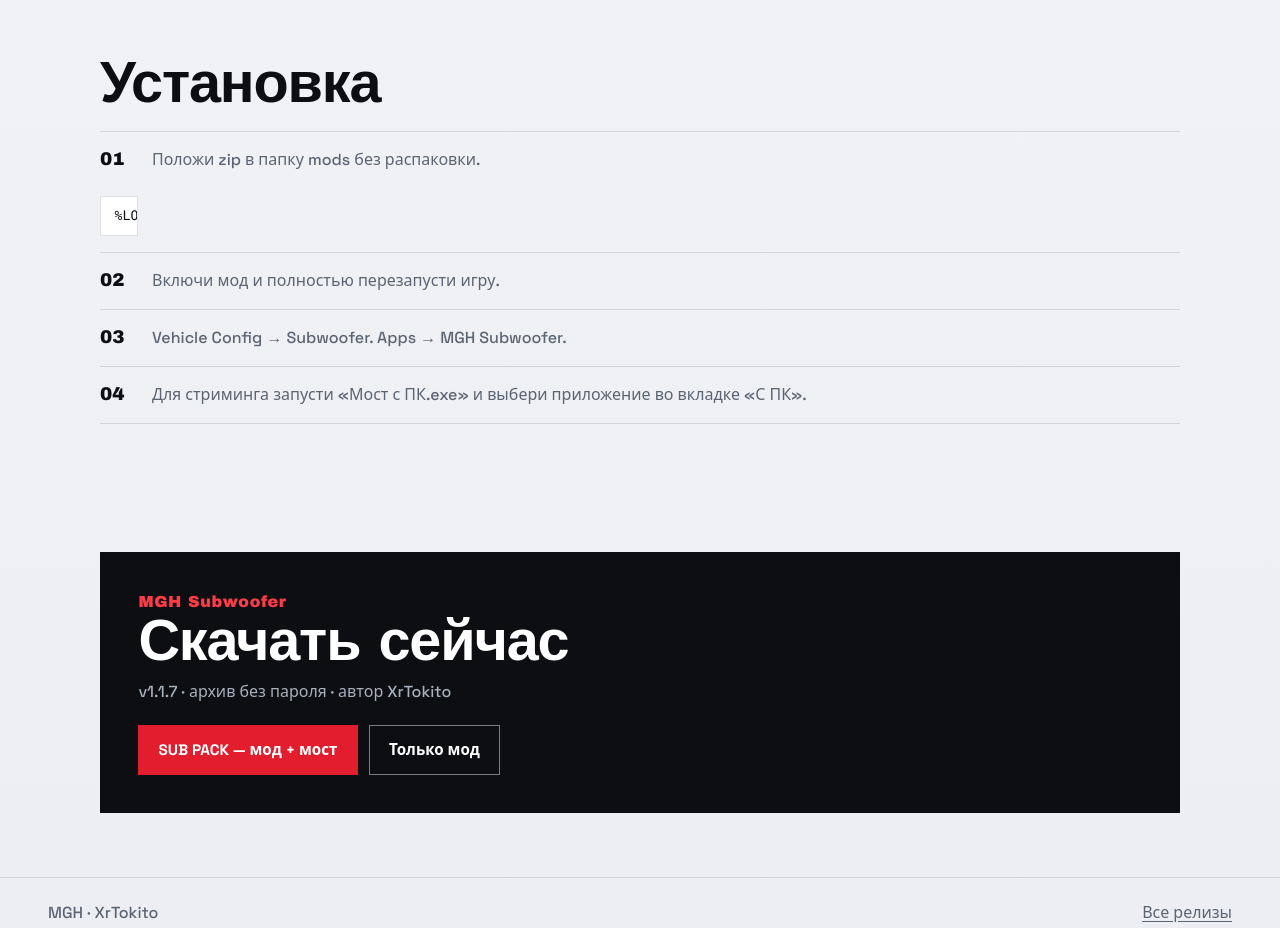
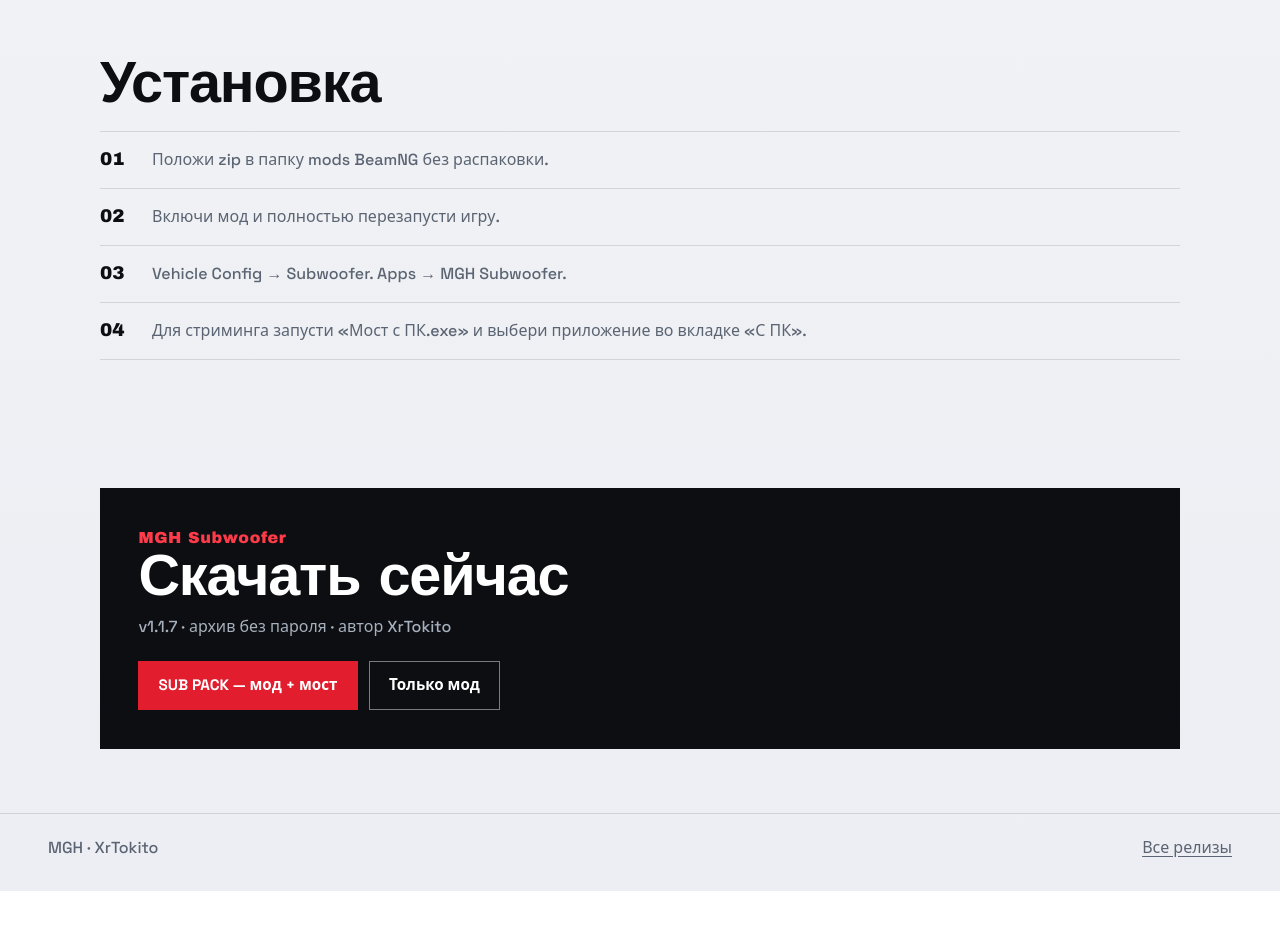
Before and after one commit to RqSoulSS/mgh-subwoofer-releases, a plain HTML site: page index.html in a window 1280 px wide. Shown: the part 1520-2448 px from the top of the page. After the commit the page ends 2411 px from the top, so only its background shows below. Drawn offline with Linux system fonts and the light colour scheme.

Commit message:
Remove install path from landing page.
Co-authored-by: Cursor <cursoragent@cursor.com>

```diff
--- a/index.html
+++ b/index.html
@@ -11,7 +11,7 @@
   <link rel="preconnect" href="https://fonts.googleapis.com" />
   <link rel="preconnect" href="https://fonts.gstatic.com" crossorigin />
   <link href="https://fonts.googleapis.com/css2?family=Archivo+Black&family=Space+Grotesk:wght@400;500;600;700&display=swap" rel="stylesheet" />
-  <link rel="stylesheet" href="styles.css?v=6" />
+  <link rel="stylesheet" href="styles.css?v=7" />
 </head>
 <body>
   <a class="skip" href="#download">К скачиванию</a>
@@ -97,10 +97,7 @@
     <section class="path">
       <h2>Установка</h2>
       <ol>
-        <li>
-          Положи zip в папку mods без распаковки.
-          <span class="pathbox">%LOCALAPPDATA%\BeamNG\BeamNG.drive\current\mods\</span>
-        </li>
+        <li>Положи zip в папку mods BeamNG без распаковки.</li>
         <li>Включи мод и полностью перезапусти игру.</li>
         <li>Vehicle Config → Subwoofer. Apps → MGH Subwoofer.</li>
         <li>Для стриминга запусти «Мост с ПК.exe» и выбери приложение во вкладке «С ПК».</li>
```
